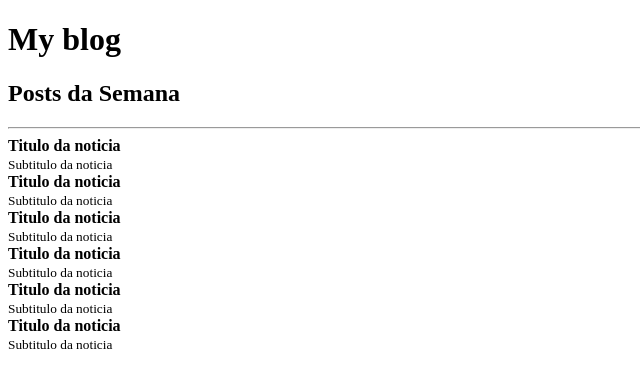
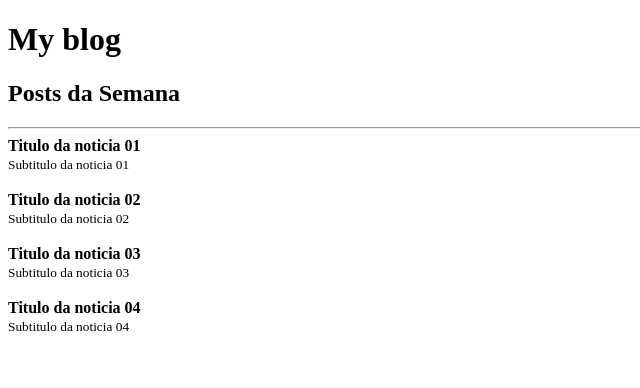
Before and after one commit to casemiroj/react-fundamentals, a React app: page / in a window 1280 px wide. Shown: the top 388 px of the page, without its empty margins (0-640 px from the left). Built offline with nearby package versions, Linux system fonts and the light colour scheme.

Commit message:
Utilizando props

```diff
--- a/src/App.js
+++ b/src/App.js
@@ -1,4 +1,5 @@
 import React from 'react';
+import Post from './Post';
 
 function App() {
   return (
@@ -8,34 +9,22 @@ function App() {
 
       <hr />
 
-      <article>
-        <strong>Titulo da noticia</strong><br />
-        <small>Subtitulo da noticia</small>
-      </article>
-
-      <article>
-        <strong>Titulo da noticia</strong><br />
-        <small>Subtitulo da noticia</small>
-      </article>
-
-      <article>
-        <strong>Titulo da noticia</strong><br />
-        <small>Subtitulo da noticia</small>
-      </article>
-
-      <article>
-        <strong>Titulo da noticia</strong><br />
-        <small>Subtitulo da noticia</small>
-      </article>
-
-      <article>
-        <strong>Titulo da noticia</strong><br />
-        <small>Subtitulo da noticia</small>
-      </article>
-      <article>
-        <strong>Titulo da noticia</strong><br />
-        <small>Subtitulo da noticia</small>
-      </article>
+      <Post
+        title='Titulo da noticia 01'
+        subtitle='Subtitulo da noticia 01'
+      />
+      <Post
+        title='Titulo da noticia 02'
+        subtitle='Subtitulo da noticia 02'
+      />
+      <Post
+        title='Titulo da noticia 03'
+        subtitle='Subtitulo da noticia 03'
+      />
+      <Post
+        title='Titulo da noticia 04'
+        subtitle='Subtitulo da noticia 04'
+      />
     </>
   );
 }
--- /dev/null
+++ b/src/Post.js
@@ -0,0 +1,13 @@
+import React from 'react';
+
+export default function Post(props) {
+  return(
+    <>
+      <article>
+        <strong>{props.title}</strong><br />
+        <small>{props.subtitle}</small>
+      </article>
+      <br />
+    </>
+  );
+}
```
